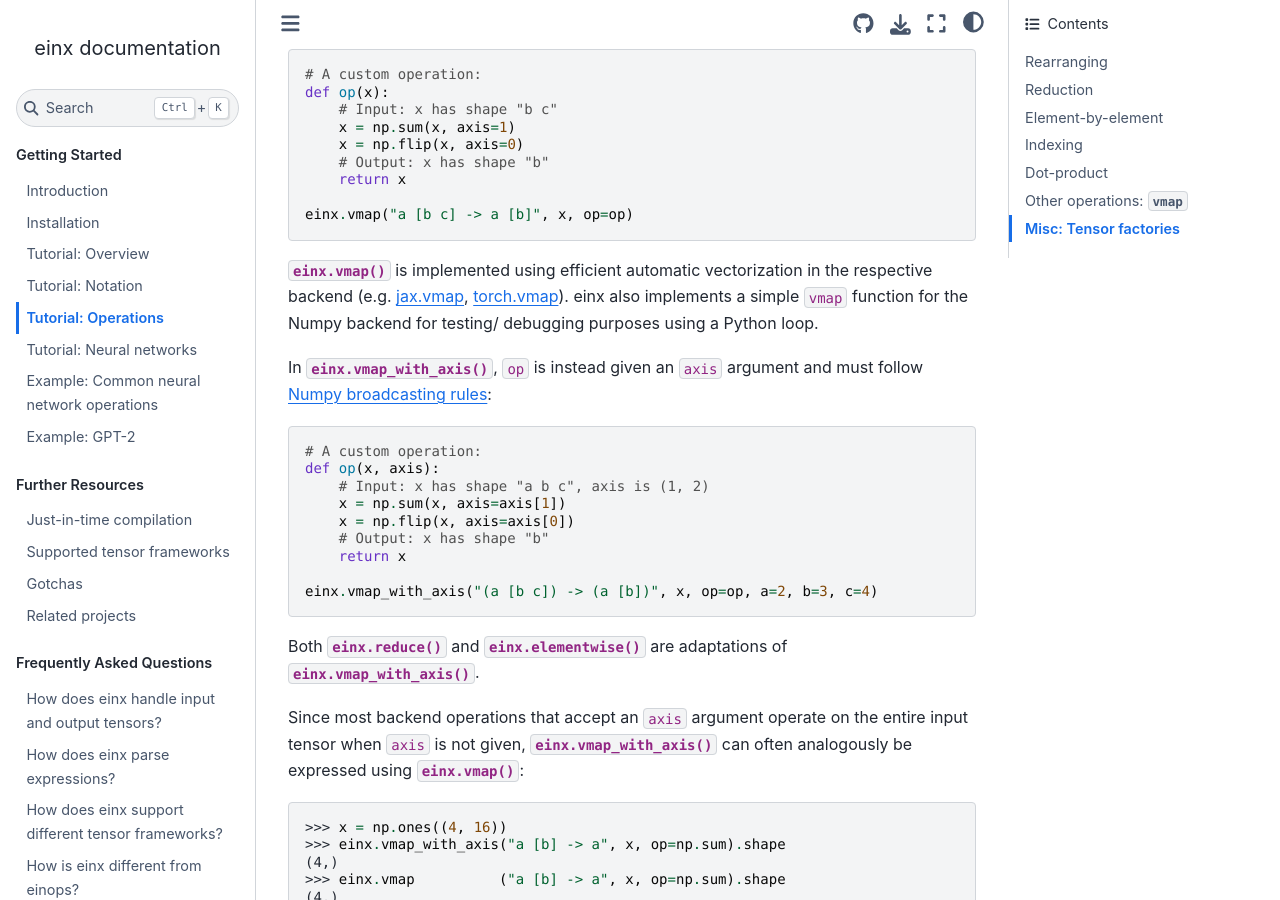
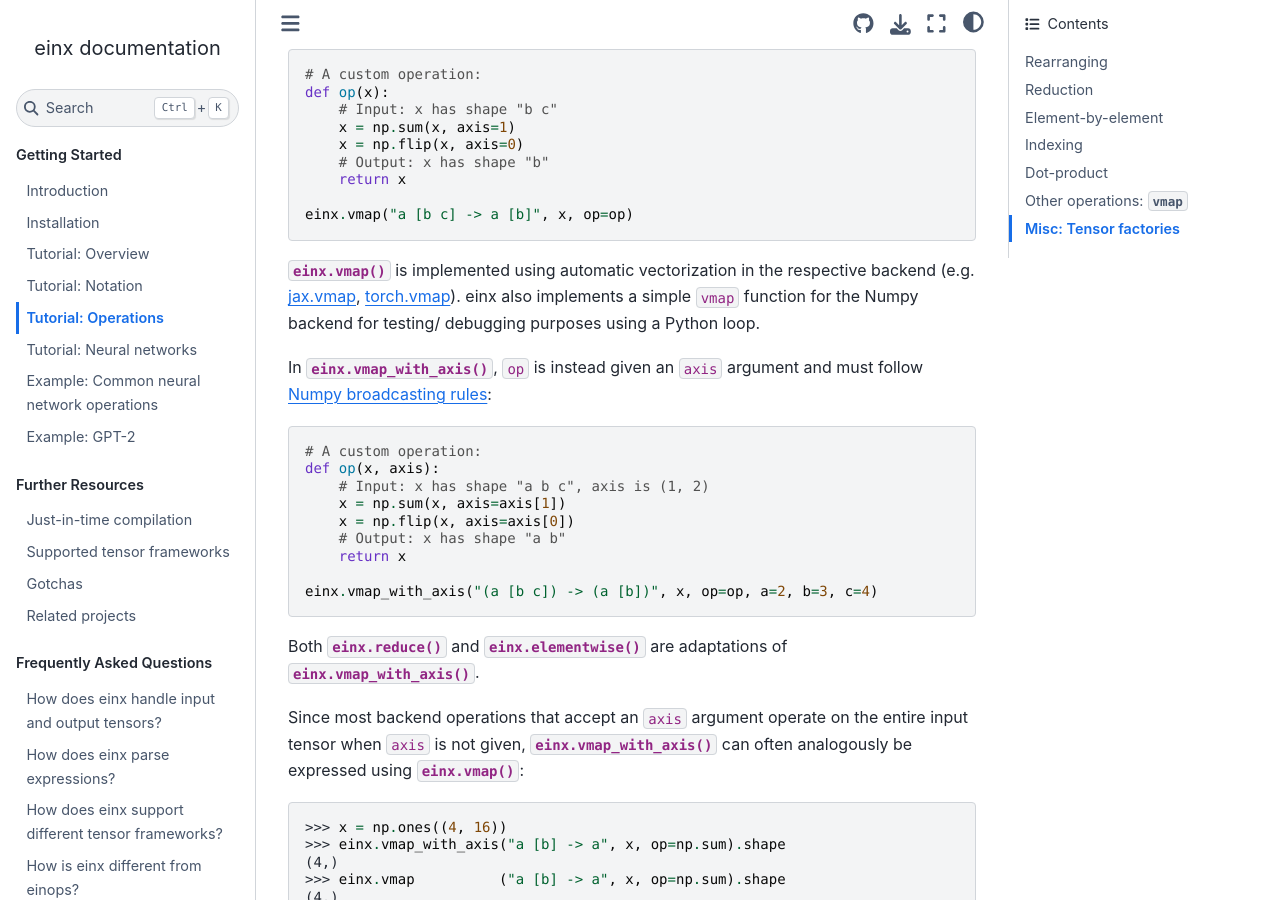
Before and after one commit to fferflo/einx, a Sphinx documentation site: the page built from docs/source/gettingstarted/tutorial_ops.rst, in a window 1280 px wide and 900 px high, scrolled down 6397 px. Built offline with Sphinx 7.4.7 and the Sphinx Book theme 1.1.4, drawn with Linux system fonts in a browser that asks for light colours.

Commit message:
Update docs

```diff
--- a/docs/source/gettingstarted/tutorial_ops.rst
+++ b/docs/source/gettingstarted/tutorial_ops.rst
@@ -279,7 +279,7 @@
 
    einx.vmap("a [b c] -> a [b]", x, op=op)
 
-:func:`einx.vmap` is implemented using efficient automatic vectorization in the respective backend (e.g.
+:func:`einx.vmap` is implemented using automatic vectorization in the respective backend (e.g.
 `jax.vmap <https://jax.readthedocs.io/en/latest/jax-101/03-vectorization.html>`_, `torch.vmap <https://pytorch.org/docs/stable/generated/torch.vmap.html>`_).
 einx also implements a simple ``vmap`` function for the Numpy backend for testing/ debugging purposes using a Python loop.
 
@@ -293,7 +293,7 @@
        # Input: x has shape "a b c", axis is (1, 2)
        x = np.sum(x, axis=axis[1])
        x = np.flip(x, axis=axis[0])
-       # Output: x has shape "b"
+       # Output: x has shape "a b"
        return x
 
    einx.vmap_with_axis("(a [b c]) -> (a [b])", x, op=op, a=2, b=3, c=4)
```
